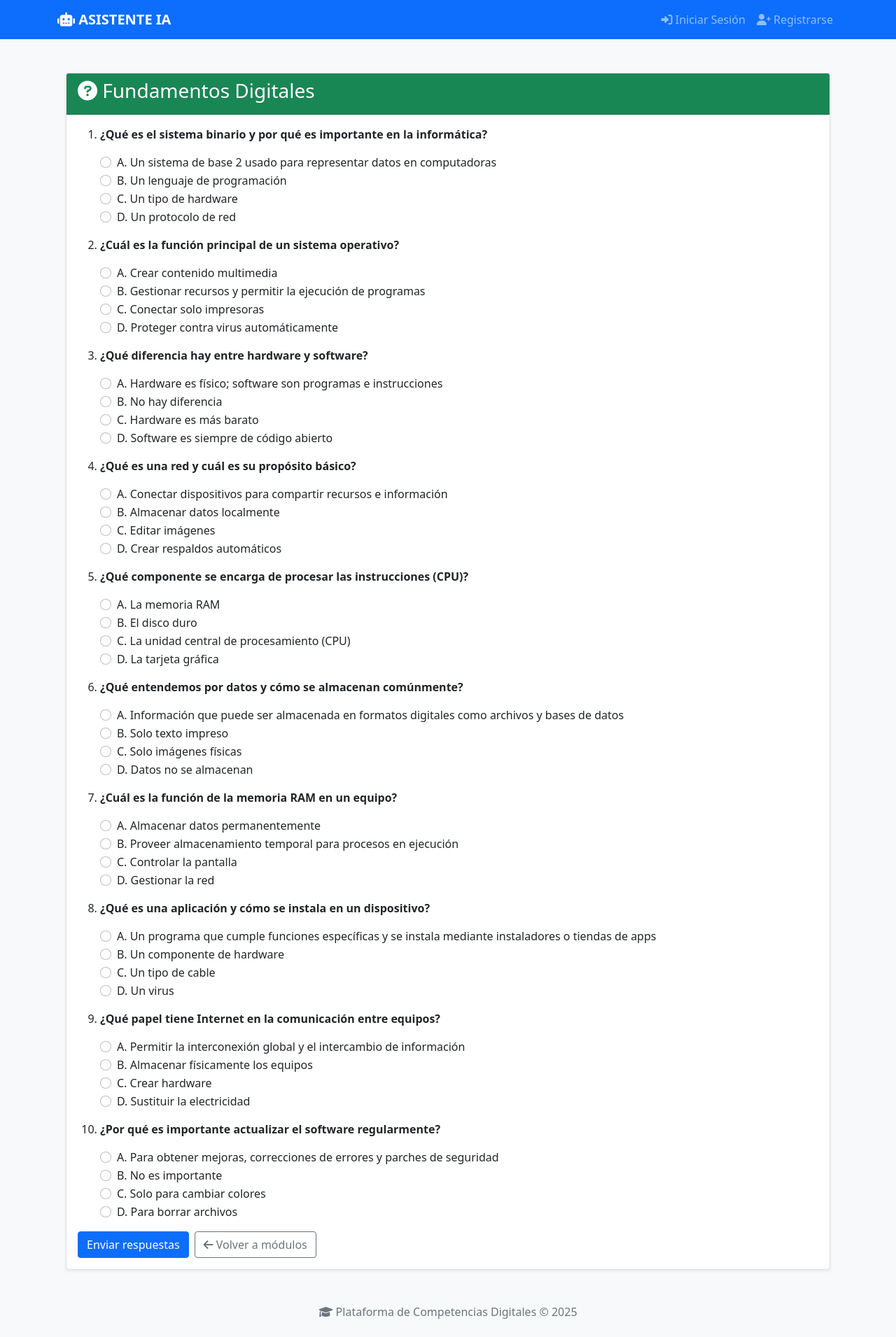
After one commit to JSCL21/Asistente, a Django app: page /modulos/1/ in a window 1280 px wide. The commit adds this page. Shown: the whole page at 70% size. Run offline with Django 5.2, Linux system fonts and the light colour scheme.

Commit message:
MODULO PREGUNTAS

```diff
--- /dev/null
+++ b/modulos/templates/modulos/detalle_modulo.html
@@ -0,0 +1,65 @@
+{% extends 'base.html' %}
+
+{% block content %}
+<div class="container mt-4">
+    <div class="row">
+        <div class="col-md-12">
+            <div class="card">
+                <div class="card-header bg-success text-white">
+                    <h3><i class="fas fa-question-circle"></i> {{ titulo }}</h3>
+                </div>
+                <div class="card-body">
+                    <form method="post">
+                        {% csrf_token %}
+                        <ol>
+                            {% for p in preguntas %}
+                            <li class="mb-3">
+                                <p><strong>{{ p.texto }}</strong></p>
+                                <div>
+                                    {% for key, opt in p.opciones.items %}
+                                    <div class="form-check">
+                                        <input class="form-check-input" type="radio" name="pregunta_{{ p.numero }}" id="{{ p.numero }}{{ key }}" value="{{ key }}" {% if p.seleccion == key %}checked{% endif %}>
+                                        <label class="form-check-label" for="{{ p.numero }}{{ key }}">{{ key }}. {{ opt }}</label>
+                                    </div>
+                                    {% endfor %}
+                                </div>
+                            </li>
+                            {% endfor %}
+                        </ol>
+
+                        <div class="d-flex gap-2">
+                            <button type="submit" class="btn btn-primary">Enviar respuestas</button>
+                            <a href="{% url 'modulos:lista_modulos' %}" class="btn btn-outline-secondary">
+                                <i class="fas fa-arrow-left"></i> Volver a módulos
+                            </a>
+                        </div>
+                    </form>
+
+                    {% if resultado %}
+                    <div class="mt-4 alert alert-info">
+                        <strong>Puntaje: {{ resultado.puntaje }} / {{ resultado.total }}</strong>
+                    </div>
+
+                    <div class="mt-3">
+                        <h5>Feedback por pregunta</h5>
+                        <ul>
+                            {% for f in feedback %}
+                            <li>
+                                <strong>Pregunta {{ f.numero }}:</strong> {{ f.texto }}<br>
+                                Tu respuesta: {{ f.dada }} — Correcta: {{ f.correcta }}
+                                {% if f.es_correcta %}
+                                <span class="badge bg-success ms-2">Correcta</span>
+                                {% else %}
+                                <span class="badge bg-danger ms-2">Incorrecta</span>
+                                {% endif %}
+                            </li>
+                            {% endfor %}
+                        </ul>
+                    </div>
+                    {% endif %}
+                </div>
+            </div>
+        </div>
+    </div>
+</div>
+{% endblock %}
--- a/modulos/templates/modulos/lista_modulos.html
+++ b/modulos/templates/modulos/lista_modulos.html
@@ -16,9 +16,9 @@
                                 <div class="card-body">
                                     <h5 class="card-title">Módulo {{ modulo.orden }}: {{ modulo.titulo }}</h5>
                                     <p class="card-text">{{ modulo.descripcion }}</p>
-                                    <button class="btn btn-primary btn-sm" disabled>
-                                        Próximamente
-                                    </button>
+                                    <a href="{% url 'modulos:detalle_modulo' modulo.id %}" class="btn btn-primary btn-sm">
+                                        Empezar
+                                    </a>
                                 </div>
                             </div>
                         </div>
--- a/modulos/urls.py
+++ b/modulos/urls.py
@@ -5,4 +5,6 @@ app_name = 'modulos'
 
 urlpatterns = [
     path('', views.lista_modulos, name='lista_modulos'),
+
+    path('<int:modulo_id>/', views.detalle_modulo, name='detalle_modulo'),
 ]
--- a/modulos/views.py
+++ b/modulos/views.py
@@ -1,4 +1,6 @@
 from django.shortcuts import render
+from django.http import Http404
+
 
 def lista_modulos(request):
     # Datos de ejemplo para los módulos
@@ -11,3 +13,335 @@ def lista_modulos(request):
     ]
 
     return render(request, 'modulos/lista_modulos.html', {'modulos': modulos})
+
+
+def detalle_modulo(request, modulo_id):
+    # Mismos módulos de ejemplo (podrías sustituir por consulta al modelo)
+    modulos = {
+        1: 'Fundamentos Digitales',
+        2: 'Comunicación Digital',
+        3: 'Creación de Contenido',
+        4: 'Seguridad Digital',
+        5: 'Resolución de Problemas',
+    }
+
+    titulo = modulos.get(modulo_id)
+    if not titulo:
+        raise Http404("Módulo no encontrado")
+
+    # Preguntas específicas por módulo (10 por módulo)
+    QUESTIONS = {
+        1: [
+            {
+                'texto': '¿Qué es el sistema binario y por qué es importante en la informática?',
+                'opciones': {'A': 'Un sistema de base 2 usado para representar datos en computadoras', 'B': 'Un lenguaje de programación', 'C': 'Un tipo de hardware', 'D': 'Un protocolo de red'},
+                'correcta': 'A'
+            },
+            {
+                'texto': '¿Cuál es la función principal de un sistema operativo?',
+                'opciones': {'A': 'Crear contenido multimedia', 'B': 'Gestionar recursos y permitir la ejecución de programas', 'C': 'Conectar solo impresoras', 'D': 'Proteger contra virus automáticamente'},
+                'correcta': 'B'
+            },
+            {
+                'texto': '¿Qué diferencia hay entre hardware y software?',
+                'opciones': {'A': 'Hardware es físico; software son programas e instrucciones', 'B': 'No hay diferencia', 'C': 'Hardware es más barato', 'D': 'Software es siempre de código abierto'},
+                'correcta': 'A'
+            },
+            {
+                'texto': '¿Qué es una red y cuál es su propósito básico?',
+                'opciones': {'A': 'Conectar dispositivos para compartir recursos e información', 'B': 'Almacenar datos localmente', 'C': 'Editar imágenes', 'D': 'Crear respaldos automáticos'},
+                'correcta': 'A'
+            },
+            {
+                'texto': '¿Qué componente se encarga de procesar las instrucciones (CPU)?',
+                'opciones': {'A': 'La memoria RAM', 'B': 'El disco duro', 'C': 'La unidad central de procesamiento (CPU)', 'D': 'La tarjeta gráfica'},
+                'correcta': 'C'
+            },
+            {
+                'texto': '¿Qué entendemos por datos y cómo se almacenan comúnmente?',
+                'opciones': {'A': 'Información que puede ser almacenada en formatos digitales como archivos y bases de datos', 'B': 'Solo texto impreso', 'C': 'Solo imágenes físicas', 'D': 'Datos no se almacenan'},
+                'correcta': 'A'
+            },
+            {
+                'texto': '¿Cuál es la función de la memoria RAM en un equipo?',
+                'opciones': {'A': 'Almacenar datos permanentemente', 'B': 'Proveer almacenamiento temporal para procesos en ejecución', 'C': 'Controlar la pantalla', 'D': 'Gestionar la red'},
+                'correcta': 'B'
+            },
+            {
+                'texto': '¿Qué es una aplicación y cómo se instala en un dispositivo?',
+                'opciones': {'A': 'Un programa que cumple funciones específicas y se instala mediante instaladores o tiendas de apps', 'B': 'Un componente de hardware', 'C': 'Un tipo de cable', 'D': 'Un virus'},
+                'correcta': 'A'
+            },
+            {
+                'texto': '¿Qué papel tiene Internet en la comunicación entre equipos?',
+                'opciones': {'A': 'Permitir la interconexión global y el intercambio de información', 'B': 'Almacenar físicamente los equipos', 'C': 'Crear hardware', 'D': 'Sustituir la electricidad'},
+                'correcta': 'A'
+            },
+            {
+                'texto': '¿Por qué es importante actualizar el software regularmente?',
+                'opciones': {'A': 'Para obtener mejoras, correcciones de errores y parches de seguridad', 'B': 'No es importante', 'C': 'Solo para cambiar colores', 'D': 'Para borrar archivos'},
+                'correcta': 'A'
+            }
+        ],
+        2: [
+            {
+                'texto': '¿Qué buenas prácticas forman parte de la netiqueta en comunicación digital?',
+                'opciones': {'A': 'Usar mayúsculas para enfatizar', 'B': 'Ser claro, respetuoso y citar fuentes', 'C': 'Enviar mensajes sin revisar', 'D': 'Ignorar solicitudes de aclaración'},
+                'correcta': 'B'
+            },
+            {
+                'texto': '¿Cuál es la ventaja principal del correo electrónico frente a la mensajería instantánea?',
+                'opciones': {'A': 'Mayor formalidad y registro histórico de comunicaciones', 'B': 'Respuestas más rápidas siempre', 'C': 'No requiere conexión a Internet', 'D': 'Es gratuito siempre'},
+                'correcta': 'A'
+            },
+            {
+                'texto': '¿Qué aspectos hay que considerar al compartir información en redes sociales?',
+                'opciones': {'A': 'Privacidad, veracidad y relevancia para la audiencia', 'B': 'Compartir todo sin filtrar', 'C': 'Usar sólo imágenes', 'D': 'Ignorar términos de servicio'},
+                'correcta': 'A'
+            },
+            {
+                'texto': '¿Cómo mejora la comunicación digital la colaboración en equipos remotos?',
+                'opciones': {'A': 'Permite coordinar tareas y compartir documentos en tiempo real', 'B': 'Evita la comunicación por completo', 'C': 'Solo sirve para chatear', 'D': 'Sustituye la necesidad de liderazgo'},
+                'correcta': 'A'
+            },
+            {
+                'texto': '¿Qué es el tono apropiado al escribir mensajes profesionales?',
+                'opciones': {'A': 'Formal, claro y respetuoso', 'B': 'Irónico y sarcástico', 'C': 'Extremadamente informal', 'D': 'Vago y confuso'},
+                'correcta': 'A'
+            },
+            {
+                'texto': '¿Qué formato es adecuado para compartir un documento editable?',
+                'opciones': {'A': 'PDF no editable', 'B': 'Documento en la nube con permisos adecuados (por ejemplo Google Docs)', 'C': 'Imagen del documento', 'D': 'Archivo binario propietario sin permisos'},
+                'correcta': 'B'
+            },
+            {
+                'texto': '¿Cómo afecta la accesibilidad a la comunicación digital?',
+                'opciones': {'A': 'Permite que más personas, incluidas con discapacidades, accedan al contenido', 'B': 'No tiene impacto', 'C': 'Solo es relevante en televisión', 'D': 'Reduce la audiencia'},
+                'correcta': 'A'
+            },
+            {
+                'texto': '¿Qué riesgos de privacidad existen al comunicarse en línea?',
+                'opciones': {'A': 'Exposición de datos personales y suplantación de identidad', 'B': 'No existen riesgos', 'C': 'Solo afecta a empresas grandes', 'D': 'Solamente pérdida de archivos'},
+                'correcta': 'A'
+            },
+            {
+                'texto': '¿Qué diferencia hay entre canales síncronos y asíncronos?',
+                'opciones': {'A': 'Síncronos son en tiempo real; asíncronos permiten respuesta diferida', 'B': 'No hay diferencia', 'C': 'Asíncronos requieren videollamada', 'D': 'Síncronos siempre son escritos'},
+                'correcta': 'A'
+            },
+            {
+                'texto': '¿Por qué es importante verificar la fuente antes de reenviar información?',
+                'opciones': {'A': 'Para evitar difundir información falsa o malintencionada', 'B': 'No es importante', 'C': 'Siempre es responsabilidad de otros', 'D': 'Porque ocupa menos espacio'},
+                'correcta': 'A'
+            }
+        ],
+        3: [
+            {
+                'texto': '¿Qué elementos conforman una buena estructura de contenido (introducción, desarrollo, cierre)?',
+                'opciones': {'A': 'Introducción clara, desarrollo coherente y cierre que sintetiza', 'B': 'Solo título largo', 'C': 'Solo imágenes', 'D': 'Texto desordenado'},
+                'correcta': 'A'
+            },
+            {
+                'texto': '¿Qué importancia tiene el título al crear contenido para la web?',
+                'opciones': {'A': 'Atrae a la audiencia y mejora el SEO', 'B': 'No tiene importancia', 'C': 'Solo sirve para imprimir', 'D': 'Debe ser muy largo'},
+                'correcta': 'A'
+            },
+            {
+                'texto': '¿Qué es SEO y por qué influye en la visibilidad del contenido?',
+                'opciones': {'A': 'Prácticas para mejorar posicionamiento en buscadores', 'B': 'Un tipo de imagen', 'C': 'Solo anuncios pagados', 'D': 'Un lenguaje de programación'},
+                'correcta': 'A'
+            },
+            {
+                'texto': '¿Cómo elegir el formato adecuado (texto, imagen, video) según el mensaje?',
+                'opciones': {'A': 'Depende de la audiencia, objetivo y plataforma', 'B': 'Siempre elegir video', 'C': 'Siempre texto', 'D': 'Elegir al azar'},
+                'correcta': 'A'
+            },
+            {
+                'texto': '¿Qué prácticas ayudan a que el contenido sea accesible para todos?',
+                'opciones': {'A': 'Usar texto alternativo en imágenes y subtítulos en videos', 'B': 'Evitar descripciones', 'C': 'Usar solo colores sin contraste', 'D': 'Ignorar accesibilidad'},
+                'correcta': 'A'
+            },
+            {
+                'texto': '¿Qué herramientas básicas se usan para editar imágenes o video?',
+                'opciones': {'A': 'Programas como GIMP, Photoshop o herramientas en línea', 'B': 'Solo procesador de texto', 'C': 'No existen herramientas', 'D': 'Solo hardware caro'},
+                'correcta': 'A'
+            },
+            {
+                'texto': '¿Por qué respetar los derechos de autor al usar recursos ajenos?',
+                'opciones': {'A': 'Para evitar problemas legales y reconocer el trabajo ajeno', 'B': 'No es necesario', 'C': 'Solo para obras antiguas', 'D': 'Porque es más rápido'},
+                'correcta': 'A'
+            },
+            {
+                'texto': '¿Qué es un guion y por qué ayuda en la creación multimedia?',
+                'opciones': {'A': 'Un plan que organiza contenido y facilita la producción', 'B': 'Un tipo de cámara', 'C': 'Un editor de video', 'D': 'Un formato de imagen'},
+                'correcta': 'A'
+            },
+            {
+                'texto': '¿Cómo se adapta el contenido a la audiencia objetivo?',
+                'opciones': {'A': 'Ajustando tono, formato y nivel de profundidad', 'B': 'Usando siempre el mismo estilo', 'C': 'Ignorando a la audiencia', 'D': 'Copiando otros contenidos'},
+                'correcta': 'A'
+            },
+            {
+                'texto': '¿Qué métricas sirven para evaluar el rendimiento de un contenido?',
+                'opciones': {'A': 'Visitas, tiempo de permanencia, tasa de conversión y compartidos', 'B': 'Solo la longitud del texto', 'C': 'El número de archivos en el ordenador', 'D': 'Ninguna métrica'},
+                'correcta': 'A'
+            }
+        ],
+        4: [
+            {
+                'texto': '¿Qué características debe tener una contraseña segura?',
+                'opciones': {'A': 'Corta y basada en una palabra común', 'B': 'Larga, con letras, números y símbolos', 'C': 'Solo números repetidos', 'D': 'El nombre del usuario'},
+                'correcta': 'B'
+            },
+            {
+                'texto': '¿Qué es el phishing y cómo identificarlo?',
+                'opciones': {'A': 'Una técnica para intentar engañar solicitando datos; suele presentar enlaces sospechosos y errores', 'B': 'Un antivirus', 'C': 'Un tipo de hardware', 'D': 'Un navegador'},
+                'correcta': 'A'
+            },
+            {
+                'texto': '¿Por qué son importantes las actualizaciones de seguridad?',
+                'opciones': {'A': 'Corrigen vulnerabilidades y mejoran la protección del sistema', 'B': 'Solo cambian colores', 'C': 'Siempre rompen el sistema', 'D': 'No son necesarias'},
+                'correcta': 'A'
+            },
+            {
+                'texto': '¿Qué es el cifrado y cuándo se utiliza?',
+                'opciones': {'A': 'Transformar datos para que solo personas autorizadas puedan leerlos; se usa en comunicaciones y almacenamiento', 'B': 'Borrar datos', 'C': 'Acelerar la CPU', 'D': 'Un protocolo de video'},
+                'correcta': 'A'
+            },
+            {
+                'texto': '¿Qué prácticas ayudan a proteger la privacidad en línea?',
+                'opciones': {'A': 'Compartir contraseñas con amigos', 'B': 'Configurar privacidad, limitar datos compartidos y usar MFA', 'C': 'Publicar ubicación constantemente', 'D': 'Usar software pirata'},
+                'correcta': 'B'
+            },
+            {
+                'texto': '¿Qué es el malware y cómo se puede prevenir su instalación?',
+                'opciones': {'A': 'Software malicioso; prevenir con antivirus, no abrir archivos sospechosos y actualizar', 'B': 'Una app segura', 'C': 'Un tipo de hardware', 'D': 'Siempre inofensivo'},
+                'correcta': 'A'
+            },
+            {
+                'texto': '¿Cuál es la utilidad de realizar copias de seguridad regularmente?',
+                'opciones': {'A': 'Recuperar datos ante fallos, pérdidas o ataques', 'B': 'Ocultar archivos', 'C': 'Acelerar el equipo', 'D': 'Eliminar datos'},
+                'correcta': 'A'
+            },
+            {
+                'texto': '¿Qué es la autenticación multifactor (MFA) y por qué usarla?',
+                'opciones': {'A': 'Un método que combina varias verificaciones para aumentar la seguridad', 'B': 'Usar la misma contraseña en todos lados', 'C': 'Un tipo de firewall', 'D': 'Un sistema operativo'},
+                'correcta': 'A'
+            },
+            {
+                'texto': '¿Cómo asegurar una red Wi‑Fi doméstica básica?',
+                'opciones': {'A': 'Dejar la configuración por defecto', 'B': 'Cambiar la contraseña, usar cifrado WPA2/3 y ocultar SSID', 'C': 'Usar contraseñas simples', 'D': 'Compartir la contraseña públicamente'},
+                'correcta': 'B'
+            },
+            {
+                'texto': '¿Qué precauciones tomar al conectar dispositivos USB desconocidos?',
+                'opciones': {'A': 'Conectarlos sin precaución', 'B': 'Evitar conectarlos y analizarlos en un entorno seguro', 'C': 'Usarlos para restaurar sistema', 'D': 'Formatearlos automáticamente'},
+                'correcta': 'B'
+            }
+        ],
+        5: [
+            {
+                'texto': '¿Cuál es el primer paso al enfrentar un problema técnico?',
+                'opciones': {'A': 'Ignorar el problema', 'B': 'Reproducir y describir el problema claramente', 'C': 'Reiniciar sin investigar', 'D': 'Desinstalar todo'},
+                'correcta': 'B'
+            },
+            {
+                'texto': '¿Qué técnicas ayudan a diagnosticar la causa raíz de un fallo?',
+                'opciones': {'A': 'Aislar variables, revisar logs y repetir pasos', 'B': 'Cambiar muchas cosas a la vez', 'C': 'Suponer sin pruebas', 'D': 'Borrar registros'},
+                'correcta': 'A'
+            },
+            {
+                'texto': '¿Por qué es útil reproducir el error paso a paso?',
+                'opciones': {'A': 'Para entender las condiciones que lo producen y facilitar la solución', 'B': 'No aporta información', 'C': 'Solo para probar hardware', 'D': 'Oculta la causa'},
+                'correcta': 'A'
+            },
+            {
+                'texto': '¿Qué información debemos recopilar antes de pedir ayuda?',
+                'opciones': {'A': 'Detalles del error, pasos para reproducirlo y logs relevantes', 'B': 'Solo la hora actual', 'C': 'Datos irrelevantes', 'D': 'Nada'},
+                'correcta': 'A'
+            },
+            {
+                'texto': '¿Cómo priorizar problemas cuando hay varios pendientes?',
+                'opciones': {'A': 'Por impacto y urgencia', 'B': 'Por orden aleatorio', 'C': 'Por preferencia personal', 'D': 'Por tamaño del archivo'},
+                'correcta': 'A'
+            },
+            {
+                'texto': '¿Qué papel juegan las pruebas al validar una solución?',
+                'opciones': {'A': 'Verifican que la solución funciona y no introduce nuevos errores', 'B': 'No son necesarias', 'C': 'Solo retrasan el trabajo', 'D': 'Sustituyen la documentación'},
+                'correcta': 'A'
+            },
+            {
+                'texto': '¿Cómo documentar una solución para que otros la reutilicen?',
+                'opciones': {'A': 'Describir pasos, causas y comandos usados claramente', 'B': 'Usar lenguaje críptico', 'C': 'No documentar', 'D': 'Solo guardar imágenes'},
+                'correcta': 'A'
+            },
+            {
+                'texto': '¿Por qué es importante aislar variables al depurar un error?',
+                'opciones': {'A': 'Para identificar la fuente exacta del problema', 'B': 'Porque es más rápido sin pruebas', 'C': 'Para ocultar el problema', 'D': 'No tiene sentido'},
+                'correcta': 'A'
+            },
+            {
+                'texto': '¿Qué herramientas comunes ayudan a resolver problemas (logs, debugger)?',
+                'opciones': {'A': 'Logs, depuradores, monitorización y pruebas unitarias', 'B': 'Solo una linterna', 'C': 'Herramientas físicas únicamente', 'D': 'Ninguna'},
+                'correcta': 'A'
+            },
+            {
+                'texto': '¿Qué acciones tomar si una solución temporal funciona pero no es definitiva?',
+                'opciones': {'A': 'Documentar la solución temporal y planear una reparación definitiva', 'B': 'Olvidar el problema', 'C': 'No comunicar a nadie', 'D': 'Eliminar registros'},
+                'correcta': 'A'
+            }
+        ],
+    }
+
+    entradas = QUESTIONS.get(modulo_id)
+    if not entradas:
+        raise Http404("No se encontraron preguntas para este módulo")
+
+    # Manejar envío de respuestas via POST
+    resultado = None
+    feedback = []
+    respuestas_usuario = {}
+    if request.method == 'POST':
+        for i in range(1, len(entradas) + 1):
+            key = f'pregunta_{i}'
+            respuestas_usuario[i] = request.POST.get(key)
+
+        puntaje = 0
+        for i, entrada in enumerate(entradas, start=1):
+            correcta = entrada['correcta']
+            dada = respuestas_usuario.get(i)
+            es_correcta = (dada == correcta)
+            if es_correcta:
+                puntaje += 1
+            feedback.append({
+                'numero': i,
+                'correcta': correcta,
+                'dada': dada,
+                'es_correcta': es_correcta,
+                'texto': entrada['texto']
+            })
+
+        resultado = {
+            'puntaje': puntaje,
+            'total': len(entradas)
+        }
+
+    preguntas = []
+    for i, entrada in enumerate(entradas, start=1):
+        preguntas.append({
+            'numero': i,
+            'texto': entrada['texto'],
+            'opciones': entrada['opciones'],
+            'correcta': entrada['correcta'],
+            'seleccion': respuestas_usuario.get(i)
+        })
+
+    context = {
+        'modulo_id': modulo_id,
+        'titulo': titulo,
+        'preguntas': preguntas,
+        'resultado': resultado,
+        'feedback': feedback,
+    }
+
+    return render(request, 'modulos/detalle_modulo.html', context)
--- a/plataforma_adaptativa/settings.py
+++ b/plataforma_adaptativa/settings.py
@@ -80,7 +80,7 @@ DATABASES = {
         'ENGINE': 'django.db.backends.postgresql',
         'NAME': 'IA',
         'USER': 'postgres',
-        'PASSWORD': '20040612',
+        'PASSWORD': '1234',
         'HOST': 'localhost',
         'PORT': '5432',
         'OPTIONS': {
```
Also changed, not shown: capacitacion/models.py (+41 -41 lines), db.sqlite3.
